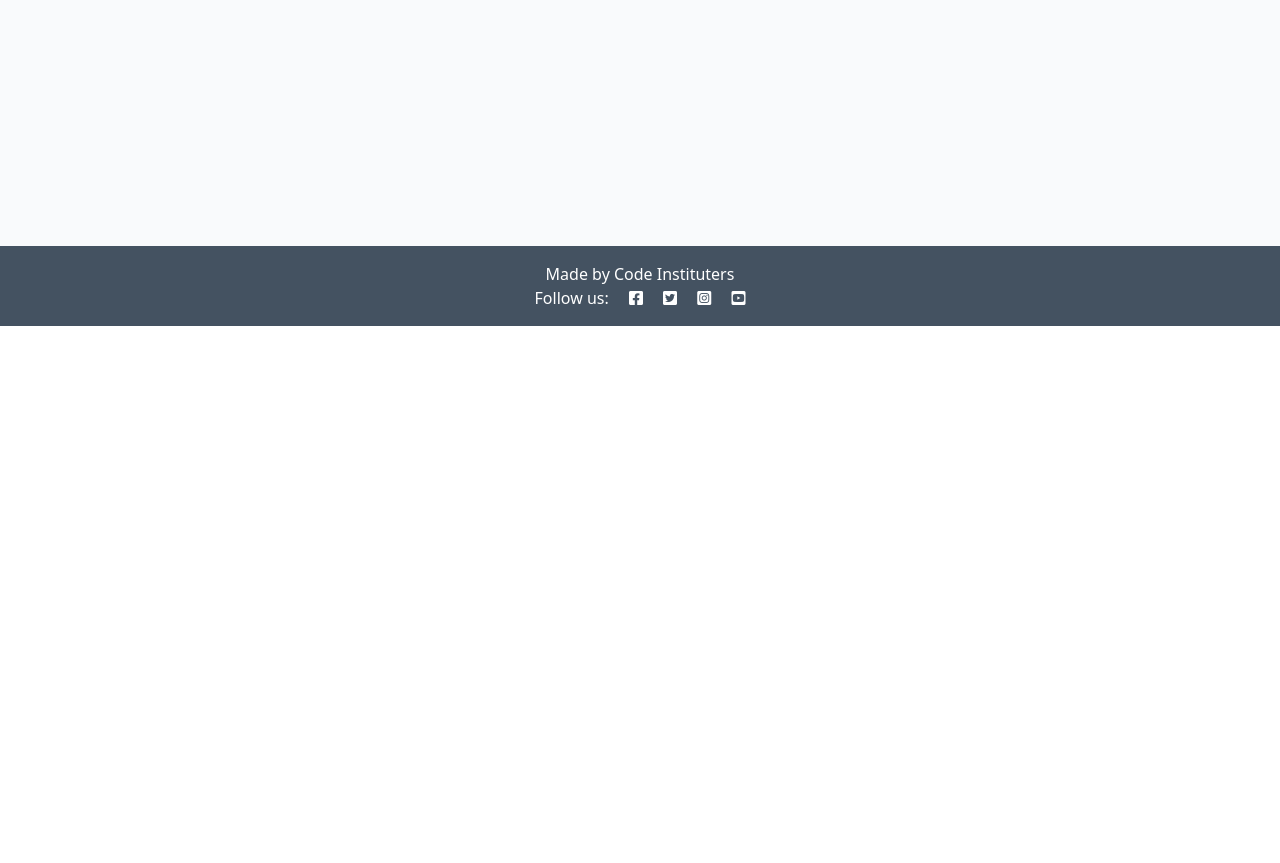
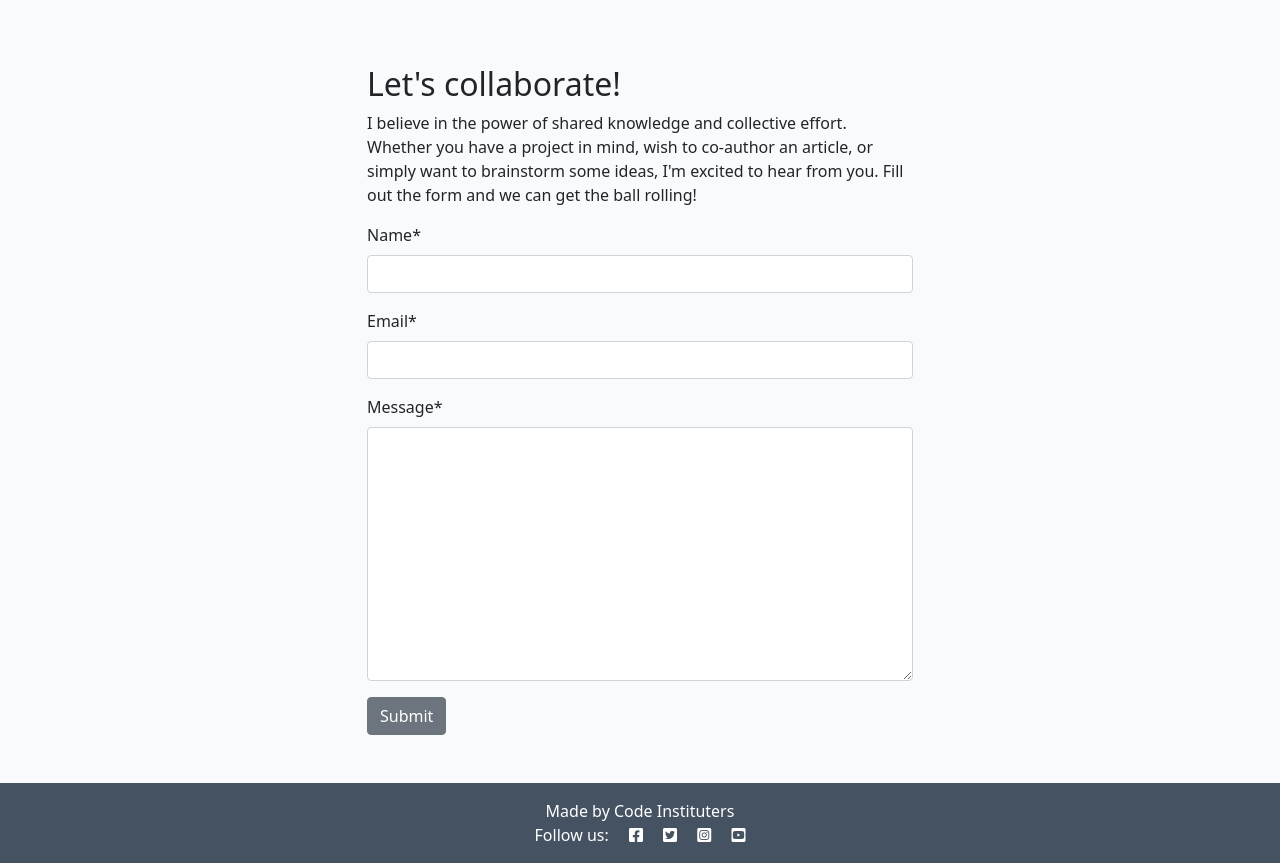
Before and after one commit to EMPZsolt/django-blog, a Django app: page /about/ in a window 1280 px wide. Shown: the part 474-1337 px from the top of the page. Before the commit the page ends 800 px from the top, so only its background shows below. Run offline with Django 4.2, Linux system fonts and the light colour scheme; data that the repository does not hold is empty; some libraries are stand-ins or nearby versions.

Commit message:
Added comment CRUD

```diff
--- /dev/null
+++ b/about/forms.py
@@ -0,0 +1,8 @@
+from .models import CollaborateRequest
+from django import forms
+
+
+class CollaborateForm(forms.ModelForm):
+    class Meta:
+        model = CollaborateRequest
+        fields = ('name', 'email', 'message')
--- a/about/models.py
+++ b/about/models.py
@@ -1,6 +1,7 @@
 from django.db import models
 
 # Create your models here.
+
 
 class About(models.Model):
     title = models.CharField(max_length=200)
@@ -9,3 +10,13 @@ class About(models.Model):
 
     def __str__(self):
         return self.title
+
+
+class CollaborateRequest(models.Model):
+    name = models.CharField(max_length=200)
+    email = models.EmailField()
+    message = models.TextField()
+    read = models.BooleanField(default=False)
+
+    def __str__(self):
+        return f"Collaboration request from {self.name}"
--- a/about/templates/about/about.html
+++ b/about/templates/about/about.html
@@ -1,15 +1,15 @@
 {% extends 'base.html' %}
+{% load static %}
+{% load crispy_forms_tags %}
+
 {% block content %}
-{% load static %}
 <div class="container mt-5">
     <div class="row">
-    <div class="col-4 text-center">
-      <img src="{% static 'images/nobody.jpg' %}" width="75%" />
+        <div class="col-12 col-md-4 text-center">
+            <img src="{% static 'images/nobody.jpg' %}" width="75%">
         </div>
-    <div class="col-8">
-      <!-- Title goes between these h2 tags -->
+        <div class="col-12 col-md-8">
             <h2>{{ about.title }}</h2>
-      <!-- Content goes directly underneath this -->
             {{ about.content | safe }}
         </div>
     </div>
@@ -20,5 +20,23 @@
           <p class="text-end"><em>Updated on: {{ about.updated_on }}</em></p>
         </div>
     </div>
+    <div class="row justify-content-center">
+        <div class="col-12 col-md-6 my-5">
+            <h2>Let's collaborate!</h2>
+            <p>I believe in the power of shared knowledge and collective effort.
+                Whether you have a project in mind, wish to co-author
+                an article, or simply want to brainstorm some ideas,
+                I'm excited to hear from you. Fill out the form
+                and we can get the ball rolling!</p>
+            <form method="post">
+              {{ collaborate_form | crispy }}
+              {% csrf_token %}
+              <button type="submit" class="btn btn-secondary">Submit</button>
+            </form>
+
+            <!-- add your form here. Your submit button should
+                                have the classes of btn, btn-secondary -->
+        </div>
+    </div>
 </div>
 {% endblock content %}
--- a/about/views.py
+++ b/about/views.py
@@ -1,15 +1,30 @@
 from django.shortcuts import render
+from django.contrib import messages
 from .models import About
+from .forms import CollaborateForm
 
 
 def about_me(request):
+
+    if request.method == "POST":
+        collaborate_form = CollaborateForm(data=request.POST)
+        if collaborate_form.is_valid():
+            collaborate_form.save()
+            messages.add_message(
+                request, messages.SUCCESS,
+                'Collaboration request received! I endeavour to respond within 2 working days.'
+            )
+
     """
     Renders the About page
     """
     about = About.objects.all().order_by('-updated_on').first()
+    collaborate_form = CollaborateForm()
 
     return render(
         request,
         "about/about.html",
-        {"about": about},
+        {"about": about,
+        "collaborate_form": collaborate_form,
+        },
     )
--- a/blog/urls.py
+++ b/blog/urls.py
@@ -5,4 +5,8 @@ from django.urls import path
 urlpatterns = [
     path('', views.PostList.as_view(), name='home'),
     path('<slug:slug>/', views.post_detail, name='post_detail'),
+    path('<slug:slug>/edit_comment/<int:comment_id>',
+         views.comment_edit, name='comment_edit'),
+    path('<slug:slug>/delete_comment/<int:comment_id>',
+         views.comment_delete, name='comment_delete'),
 ]
--- a/static/js/script.js
+++ /dev/null
@@ -1 +0,0 @@
-console.log("Life, the Universe and Everything!");
--- a/templates/base.html
+++ b/templates/base.html
@@ -117,7 +117,9 @@
     <script src="https://cdn.jsdelivr.net/npm/bootstrap@5.0.1/dist/js/bootstrap.bundle.min.js"
         integrity="sha384-gtEjrD/SeCtmISkJkNUaaKMoLD0//ElJ19smozuHV6z3Iehds+3Ulb9Bn9Plx0x4" crossorigin="anonymous">
     </script>
-    <script src="{% static 'js/script.js' %}"></script>
+
+    {% block extras %}
+    {% endblock %}
 </body>
 
 </html>
```
Also changed, not shown: about/admin.py (+13 -5 lines), blog/templates/blog/post_detail.html (+30 -0 lines), blog/views.py (+43 -2 lines), static/js/comments.js (added, +46 -0 lines), about/migrations/0002_collaboraterequest.py (added). Lines whose indentation alone changed are shown as unchanged.
